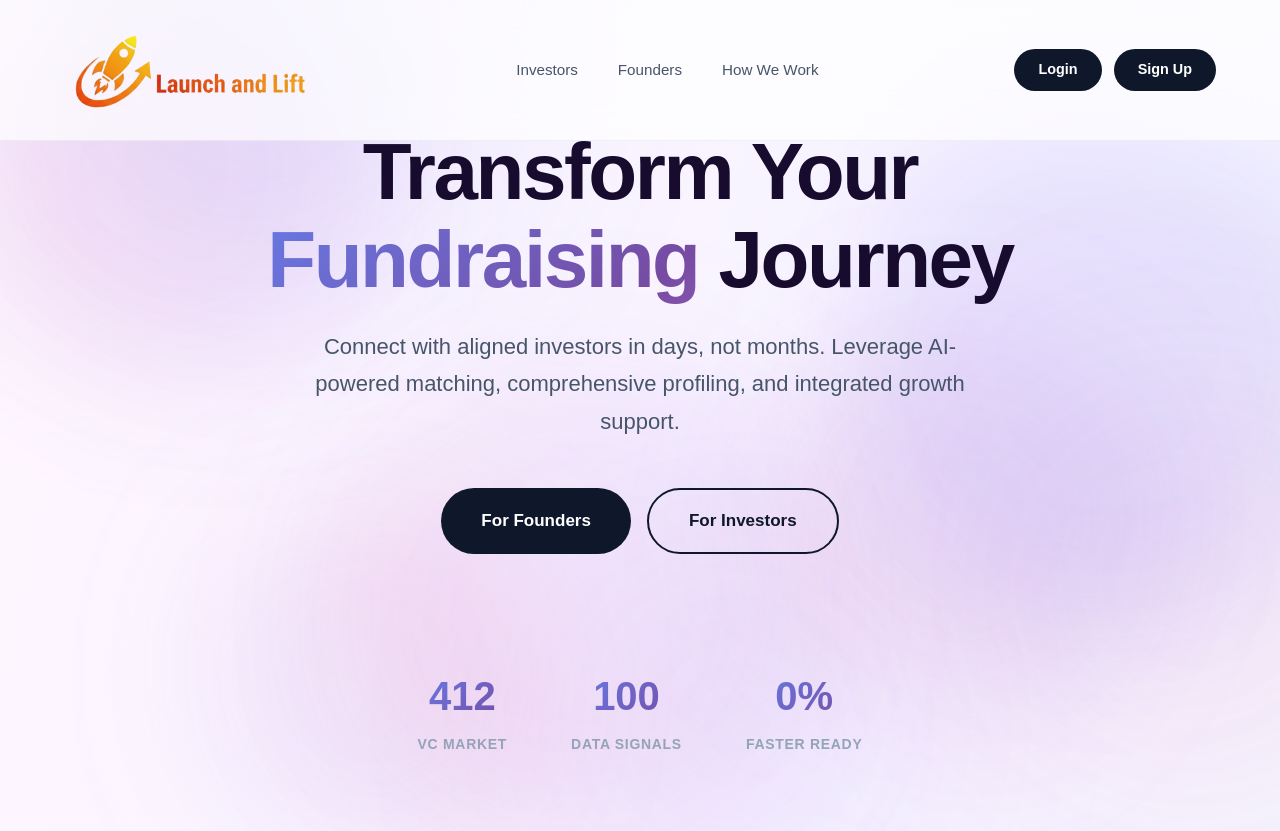
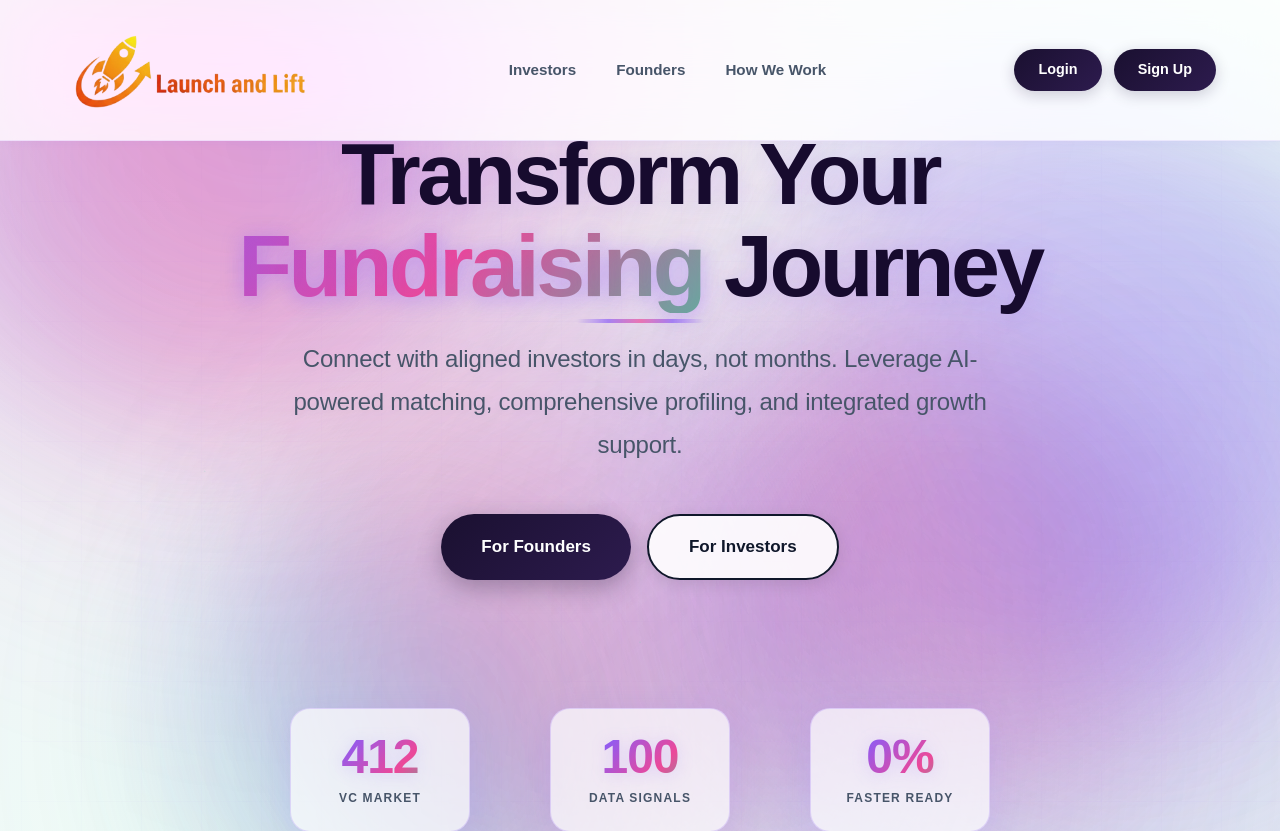
Before and after one commit to saurav342/tw-design-1, a React (Vite) app in the folder frontend/: page / in a window 1280 px wide. Shown: the top 831 px of the page. Built offline with nearby package versions, Linux system fonts and the light colour scheme.

Commit message:
added admin

```diff
--- a/frontend/src/components/FooterEX1.jsx
+++ b/frontend/src/components/FooterEX1.jsx
@@ -15,6 +15,7 @@ const FooterEX1 = () => {
           <p>&copy; 2025 Launch and Lift. All rights reserved.</p>
         </div>
       </div>
+      <div className="footer-gradient"></div>
     </footer>
   );
 };
--- a/frontend/src/index.css
+++ b/frontend/src/index.css
@@ -297,16 +297,18 @@ section {
   right: 0;
   z-index: 1000;
   padding: 1.5rem 0;
-  backdrop-filter: blur(20px);
-  background: rgba(255, 255, 255, 0.7);
-  border-bottom: 1px solid rgba(0, 0, 0, 0.05);
-  transition: all 0.3s cubic-bezier(0.4, 0, 0.2, 1);
+  backdrop-filter: blur(30px) saturate(180%);
+  background: rgba(255, 255, 255, 0.8);
+  border-bottom: 1px solid rgba(139, 92, 246, 0.1);
+  transition: all 0.4s cubic-bezier(0.4, 0, 0.2, 1);
+  box-shadow: 0 2px 10px rgba(139, 92, 246, 0.05);
 }
 
 .navbar.scrolled {
   padding: 0.75rem 0;
-  background: rgba(255, 255, 255, 0.95);
-  box-shadow: 0 4px 20px rgba(0, 0, 0, 0.03);
+  background: rgba(255, 255, 255, 0.98);
+  box-shadow: 0 8px 32px rgba(139, 92, 246, 0.12);
+  border-bottom: 1px solid rgba(139, 92, 246, 0.15);
 }
 
 .nav-container {
@@ -345,12 +347,32 @@ section {
   color: var(--text-secondary);
   text-decoration: none;
   font-size: 0.95rem;
-  font-weight: 500;
-  transition: color 0.2s;
+  font-weight: 600;
+  transition: all 0.3s cubic-bezier(0.4, 0, 0.2, 1);
+  position: relative;
+  padding: 0.5rem 0;
+}
+
+.nav-links a::after {
+  content: '';
+  position: absolute;
+  bottom: 0;
+  left: 50%;
+  transform: translateX(-50%) scaleX(0);
+  width: 100%;
+  height: 2px;
+  background: linear-gradient(90deg, #8b5cf6, #ec4899);
+  transition: transform 0.3s cubic-bezier(0.4, 0, 0.2, 1);
+  border-radius: 2px;
 }
 
 .nav-links a:hover {
-  color: var(--text-primary);
+  color: #8b5cf6;
+  transform: translateY(-2px);
+}
+
+.nav-links a:hover::after {
+  transform: translateX(-50%) scaleX(1);
 }
 
 .nav-cta {
@@ -361,7 +383,7 @@ section {
 
 .nav-cta .btn {
   padding: 0.625rem 1.5rem;
-  background: var(--text-primary);
+  background: linear-gradient(135deg, #1a1030, #2d1b4e);
   color: white;
   border: none;
   border-radius: 100px;
@@ -369,11 +391,30 @@ section {
   font-weight: 600;
   cursor: pointer;
   transition: all 0.3s cubic-bezier(0.4, 0, 0.2, 1);
+  box-shadow: 0 4px 15px rgba(26, 16, 48, 0.2);
+  position: relative;
+  overflow: hidden;
+}
+
+.nav-cta .btn::before {
+  content: '';
+  position: absolute;
+  top: 0;
+  left: -100%;
+  width: 100%;
+  height: 100%;
+  background: linear-gradient(90deg, transparent, rgba(255, 255, 255, 0.2), transparent);
+  transition: left 0.5s;
+}
+
+.nav-cta .btn:hover::before {
+  left: 100%;
 }
 
 .nav-cta .btn:hover {
-  transform: translateY(-1px);
-  box-shadow: 0 8px 20px rgba(0, 0, 0, 0.15);
+  transform: translateY(-2px);
+  box-shadow: 0 8px 25px rgba(139, 92, 246, 0.4);
+  background: linear-gradient(135deg, #2d1b4e, #1a1030);
 }
 
 /* Hero - Full Bleed, No Boxes */
@@ -385,6 +426,15 @@ section {
   position: relative;
   padding: 8rem 0 6rem;
   overflow: hidden;
+  background: linear-gradient(135deg, #fef6ff 0%, #f5f3ff 25%, #ede9fe 50%, #f0fff4 75%, #ecfdf5 100%);
+  background-size: 400% 400%;
+  animation: gradientShift 15s ease infinite;
+}
+
+@keyframes gradientShift {
+  0% { background-position: 0% 50%; }
+  50% { background-position: 100% 50%; }
+  100% { background-position: 0% 50%; }
 }
 
 .hero-background {
@@ -394,44 +444,75 @@ section {
   overflow: hidden;
 }
 
+/* Animated Grid Background */
+.hero-background::before {
+  content: '';
+  position: absolute;
+  inset: 0;
+  background-image:
+    linear-gradient(rgba(139, 92, 246, 0.03) 1px, transparent 1px),
+    linear-gradient(90deg, rgba(139, 92, 246, 0.03) 1px, transparent 1px);
+  background-size: 60px 60px;
+  animation: gridMove 20s linear infinite;
+  opacity: 0.6;
+}
+
+@keyframes gridMove {
+  0% { transform: translate(0, 0); }
+  100% { transform: translate(60px, 60px); }
+}
+
 .gradient-orb {
   position: absolute;
   border-radius: 50%;
-  filter: blur(120px);
-  opacity: 0.4;
+  filter: blur(140px);
+  opacity: 0.6;
   animation: orbFloat 20s ease-in-out infinite;
+  mix-blend-mode: multiply;
 }
 
 .orb-1 {
-  width: 600px;
-  height: 600px;
-  background: radial-gradient(circle, rgba(102, 126, 234, 0.4), transparent);
-  top: -200px;
-  left: -100px;
+  width: 800px;
+  height: 800px;
+  background: radial-gradient(circle, rgba(139, 92, 246, 0.6), rgba(236, 72, 153, 0.4), transparent);
+  top: -300px;
+  left: -200px;
+  animation-duration: 25s;
 }
 
 .orb-2 {
-  width: 500px;
-  height: 500px;
-  background: radial-gradient(circle, rgba(236, 72, 153, 0.3), transparent);
-  top: 40%;
-  right: -150px;
-  animation-delay: 5s;
+  width: 700px;
+  height: 700px;
+  background: radial-gradient(circle, rgba(236, 72, 153, 0.5), rgba(99, 102, 241, 0.4), transparent);
+  top: 30%;
+  right: -200px;
+  animation-delay: 3s;
+  animation-duration: 30s;
 }
 
 .orb-3 {
-  width: 450px;
-  height: 450px;
-  background: radial-gradient(circle, rgba(139, 92, 246, 0.3), transparent);
-  bottom: -100px;
-  left: 40%;
-  animation-delay: 10s;
+  width: 650px;
+  height: 650px;
+  background: radial-gradient(circle, rgba(52, 211, 153, 0.5), rgba(139, 92, 246, 0.4), transparent);
+  bottom: -150px;
+  left: 35%;
+  animation-delay: 7s;
+  animation-duration: 28s;
 }
 
 @keyframes orbFloat {
-  0%, 100% { transform: translate(0, 0) rotate(0deg); }
-  33% { transform: translate(50px, -50px) rotate(120deg); }
-  66% { transform: translate(-30px, 30px) rotate(240deg); }
+  0%, 100% {
+    transform: translate(0, 0) rotate(0deg) scale(1);
+    opacity: 0.6;
+  }
+  33% {
+    transform: translate(80px, -80px) rotate(120deg) scale(1.1);
+    opacity: 0.8;
+  }
+  66% {
+    transform: translate(-60px, 60px) rotate(240deg) scale(0.95);
+    opacity: 0.7;
+  }
 }
 
 /* Revolving Blob Animation (meetjamie.ai style) */
@@ -445,54 +526,56 @@ section {
 .blob {
   position: absolute;
   border-radius: 40% 60% 70% 30% / 40% 50% 60% 50%;
-  filter: blur(60px);
-  opacity: 0.3;
+  filter: blur(80px);
+  opacity: 0.5;
   will-change: transform;
-  background: linear-gradient(135deg, rgba(139, 92, 246, 0.4), rgba(236, 72, 153, 0.4));
+  background: linear-gradient(135deg, rgba(139, 92, 246, 0.6), rgba(236, 72, 153, 0.5), rgba(52, 211, 153, 0.4));
+  mix-blend-mode: multiply;
 }
 
 /* Individual Blob Positioning & Animations */
 .blob-1 {
-  width: 400px;
-  height: 400px;
-  top: -10%;
-  left: -5%;
+  width: 500px;
+  height: 500px;
+  top: -15%;
+  left: -8%;
+  background: linear-gradient(135deg, rgba(139, 92, 246, 0.7), rgba(236, 72, 153, 0.6), rgba(99, 102, 241, 0.5));
   animation: blobFloat1 20s ease-in-out infinite;
 }
 
 .blob-2 {
-  width: 500px;
-  height: 500px;
-  top: 20%;
-  right: -10%;
-  background: linear-gradient(135deg, rgba(99, 102, 241, 0.4), rgba(139, 92, 246, 0.4));
+  width: 600px;
+  height: 600px;
+  top: 15%;
+  right: -12%;
+  background: linear-gradient(135deg, rgba(99, 102, 241, 0.6), rgba(139, 92, 246, 0.6), rgba(236, 72, 153, 0.5));
   animation: blobFloat2 25s ease-in-out infinite;
 }
 
 .blob-3 {
-  width: 350px;
-  height: 350px;
-  bottom: -5%;
-  left: 10%;
-  background: linear-gradient(135deg, rgba(236, 72, 153, 0.3), rgba(99, 102, 241, 0.3));
+  width: 450px;
+  height: 450px;
+  bottom: -8%;
+  left: 8%;
+  background: linear-gradient(135deg, rgba(236, 72, 153, 0.6), rgba(99, 102, 241, 0.5), rgba(52, 211, 153, 0.4));
   animation: blobFloat3 23s ease-in-out infinite;
 }
 
 .blob-4 {
-  width: 450px;
-  height: 450px;
-  top: 40%;
-  left: 30%;
-  background: linear-gradient(135deg, rgba(139, 92, 246, 0.3), rgba(236, 72, 153, 0.3));
+  width: 550px;
+  height: 550px;
+  top: 35%;
+  left: 25%;
+  background: linear-gradient(135deg, rgba(139, 92, 246, 0.6), rgba(236, 72, 153, 0.5), rgba(52, 211, 153, 0.4));
   animation: blobFloat4 28s ease-in-out infinite;
 }
 
 .blob-5 {
-  width: 380px;
-  height: 380px;
-  bottom: 20%;
-  right: 5%;
-  background: linear-gradient(135deg, rgba(99, 102, 241, 0.35), rgba(236, 72, 153, 0.35));
+  width: 480px;
+  height: 480px;
+  bottom: 15%;
+  right: 3%;
+  background: linear-gradient(135deg, rgba(99, 102, 241, 0.6), rgba(236, 72, 153, 0.5), rgba(139, 92, 246, 0.5));
   animation: blobFloat5 22s ease-in-out infinite;
 }
 
@@ -588,39 +671,67 @@ section {
 }
 
 .hero-title {
-  font-size: clamp(2.5rem, 7vw, 5rem);
-  font-weight: 800;
-  line-height: 1.1;
-  letter-spacing: -0.03em;
+  font-size: clamp(2.5rem, 7vw, 5.5rem);
+  font-weight: 900;
+  line-height: 1.05;
+  letter-spacing: -0.04em;
   margin-bottom: 1.5rem;
   opacity: 0;
   animation: fadeInUp 0.8s ease forwards 0.4s;
+  text-shadow: 0 4px 20px rgba(139, 92, 246, 0.15);
+  position: relative;
+}
+
+.hero-title::after {
+  content: '';
+  position: absolute;
+  bottom: -10px;
+  left: 50%;
+  transform: translateX(-50%);
+  width: 120px;
+  height: 4px;
+  background: linear-gradient(90deg, transparent, #8b5cf6, #ec4899, #8b5cf6, transparent);
+  border-radius: 2px;
+  opacity: 0.6;
+  animation: shimmer 3s ease-in-out infinite;
+}
+
+@keyframes shimmer {
+  0%, 100% { opacity: 0.4; width: 100px; }
+  50% { opacity: 0.8; width: 140px; }
 }
 
 .gradient-text {
-  background: linear-gradient(135deg, #667eea 0%, #764ba2 50%, #f093fb 100%);
-  background-size: 200% 200%;
+  background: linear-gradient(135deg, #667eea 0%, #8b5cf6 25%, #ec4899 50%, #34d399 75%, #8b5cf6 100%);
+  background-size: 300% 300%;
   -webkit-background-clip: text;
   background-clip: text;
   -webkit-text-fill-color: transparent;
-  animation: gradientFlow 8s ease infinite;
+  animation: gradientFlow 6s ease infinite;
+  position: relative;
+  display: inline-block;
+  filter: drop-shadow(0 2px 10px rgba(139, 92, 246, 0.3));
 }
 
 @keyframes gradientFlow {
-  0%, 100% { background-position: 0% 50%; }
+  0% { background-position: 0% 50%; }
   50% { background-position: 100% 50%; }
+  100% { background-position: 0% 50%; }
 }
 
 .hero-subtitle {
-  font-size: clamp(1.125rem, 2vw, 1.375rem);
+  font-size: clamp(1.125rem, 2vw, 1.5rem);
   color: var(--text-secondary);
-  line-height: 1.7;
+  line-height: 1.8;
   margin-bottom: 3rem;
-  max-width: 700px;
+  max-width: 750px;
   margin-left: auto;
   margin-right: auto;
   opacity: 0;
   animation: fadeInUp 0.8s ease forwards 0.6s;
+  font-weight: 500;
+  letter-spacing: -0.01em;
+  text-shadow: 0 2px 10px rgba(0, 0, 0, 0.05);
 }
 
 .hero-cta {
@@ -650,25 +761,63 @@ section {
 }
 
 .btn-primary {
-  background: var(--text-primary);
+  background: linear-gradient(135deg, #1a1030 0%, #2d1b4e 100%);
   color: white;
+  position: relative;
+  overflow: hidden;
+  box-shadow: 0 8px 25px rgba(26, 16, 48, 0.3);
+}
+
+.btn-primary::before {
+  content: '';
+  position: absolute;
+  top: 0;
+  left: -100%;
+  width: 100%;
+  height: 100%;
+  background: linear-gradient(90deg, transparent, rgba(255, 255, 255, 0.2), transparent);
+  transition: left 0.5s;
+}
+
+.btn-primary:hover::before {
+  left: 100%;
 }
 
 .btn-primary:hover {
-  transform: translateY(-2px);
-  box-shadow: 0 12px 30px rgba(0, 0, 0, 0.2);
+  transform: translateY(-3px) scale(1.02);
+  box-shadow: 0 15px 40px rgba(139, 92, 246, 0.4), 0 0 30px rgba(236, 72, 153, 0.3);
+  background: linear-gradient(135deg, #2d1b4e 0%, #1a1030 100%);
 }
 
 .btn-outline {
-  background: transparent;
+  background: rgba(255, 255, 255, 0.9);
+  backdrop-filter: blur(10px);
   color: var(--text-primary);
   border: 2px solid var(--text-primary);
+  box-shadow: 0 4px 15px rgba(0, 0, 0, 0.1);
+}
+
+.btn-outline::before {
+  content: '';
+  position: absolute;
+  inset: 0;
+  background: linear-gradient(135deg, #8b5cf6, #ec4899);
+  opacity: 0;
+  transition: opacity 0.3s;
+  z-index: -1;
+  border-radius: 100px;
+}
+
+.btn-outline:hover::before {
+  opacity: 1;
 }
 
 .btn-outline:hover {
-  background: var(--text-primary);
+  background: linear-gradient(135deg, #8b5cf6, #ec4899);
   color: white;
-  transform: translateY(-2px);
+  border-color: transparent;
+  transform: translateY(-3px) scale(1.02);
+  box-shadow: 0 15px 40px rgba(139, 92, 246, 0.4);
 }
 
 .btn-large {
@@ -678,33 +827,72 @@ section {
 
 .hero-stats {
   display: flex;
-  gap: 4rem;
+  gap: 5rem;
   justify-content: center;
-  padding-top: 3rem;
+  padding-top: 4rem;
   opacity: 0;
   animation: fadeInUp 0.8s ease forwards 1s;
+  flex-wrap: wrap;
 }
 
 .stat-item {
   text-align: center;
+  position: relative;
+  padding: 1.5rem 2rem;
+  background: rgba(255, 255, 255, 0.7);
+  backdrop-filter: blur(20px);
+  border-radius: 20px;
+  border: 1px solid rgba(139, 92, 246, 0.2);
+  box-shadow: 0 8px 32px rgba(139, 92, 246, 0.15);
+  transition: all 0.3s cubic-bezier(0.4, 0, 0.2, 1);
+  min-width: 180px;
+}
+
+.stat-item::before {
+  content: '';
+  position: absolute;
+  inset: -2px;
+  border-radius: 20px;
+  background: linear-gradient(135deg, #8b5cf6, #ec4899, #34d399);
+  opacity: 0;
+  z-index: -1;
+  transition: opacity 0.3s;
+  filter: blur(8px);
+}
+
+.stat-item:hover::before {
+  opacity: 0.3;
+}
+
+.stat-item:hover {
+  transform: translateY(-8px) scale(1.05);
+  box-shadow: 0 20px 50px rgba(139, 92, 246, 0.3);
+  background: rgba(255, 255, 255, 0.95);
+  border-color: rgba(139, 92, 246, 0.4);
 }
 
 .stat-number {
-  font-size: 2.5rem;
-  font-weight: 800;
-  background: linear-gradient(135deg, #667eea, #764ba2);
+  font-size: 3rem;
+  font-weight: 900;
+  background: linear-gradient(135deg, #667eea 0%, #8b5cf6 25%, #ec4899 50%, #34d399 75%, #8b5cf6 100%);
+  background-size: 200% 200%;
   -webkit-background-clip: text;
   background-clip: text;
   -webkit-text-fill-color: transparent;
   margin-bottom: 0.5rem;
+  animation: gradientFlow 4s ease infinite;
+  line-height: 1;
+  letter-spacing: -0.02em;
+  filter: drop-shadow(0 2px 8px rgba(139, 92, 246, 0.2));
 }
 
 .stat-label {
-  font-size: 0.875rem;
-  color: var(--text-muted);
+  font-size: 0.75rem;
+  color: var(--text-secondary);
   text-transform: uppercase;
-  letter-spacing: 0.05em;
-  font-weight: 600;
+  letter-spacing: 0.1em;
+  font-weight: 700;
+  margin-top: 0.5rem;
 }
 
 @keyframes fadeInUp {
@@ -720,19 +908,42 @@ section {
 
 /* CTA - Bold Finale */
 .cta-section {
-  padding: 10rem 0;
+  padding: 12rem 0;
   text-align: center;
-  background: linear-gradient(135deg, #667eea 0%, #764ba2 100%);
+  background: linear-gradient(135deg, #667eea 0%, #8b5cf6 25%, #ec4899 50%, #34d399 75%, #667eea 100%);
+  background-size: 400% 400%;
   color: white;
   position: relative;
   overflow: hidden;
+  animation: gradientShift 10s ease infinite;
 }
 
 .cta-section::before {
   content: '';
   position: absolute;
   inset: 0;
-  background: radial-gradient(circle at 30% 50%, rgba(255, 255, 255, 0.1), transparent 50%);
+  background: radial-gradient(circle at 30% 50%, rgba(255, 255, 255, 0.15), transparent 60%);
+  animation: pulse 4s ease-in-out infinite;
+}
+
+.cta-section::after {
+  content: '';
+  position: absolute;
+  inset: 0;
+  background:
+    radial-gradient(circle at 20% 30%, rgba(255, 255, 255, 0.1), transparent 50%),
+    radial-gradient(circle at 80% 70%, rgba(255, 255, 255, 0.1), transparent 50%);
+  animation: float 8s ease-in-out infinite;
+}
+
+@keyframes pulse {
+  0%, 100% { opacity: 0.8; }
+  50% { opacity: 1; }
+}
+
+@keyframes float {
+  0%, 100% { transform: translate(0, 0); }
+  50% { transform: translate(20px, -20px); }
 }
 
 .cta-content {
@@ -741,15 +952,20 @@ section {
 }
 
 .cta-content h2 {
-  font-size: clamp(2.5rem, 5vw, 4rem);
+  font-size: clamp(2.5rem, 5vw, 4.5rem);
   font-weight: 900;
   margin-bottom: 1.5rem;
+  text-shadow: 0 4px 20px rgba(0, 0, 0, 0.2);
+  letter-spacing: -0.02em;
+  line-height: 1.1;
 }
 
 .cta-content p {
-  font-size: 1.375rem;
+  font-size: 1.5rem;
   margin-bottom: 3rem;
-  opacity: 0.9;
+  opacity: 0.95;
+  font-weight: 500;
+  text-shadow: 0 2px 10px rgba(0, 0, 0, 0.15);
 }
 
 .cta-buttons {
@@ -761,48 +977,91 @@ section {
 
 .cta-buttons .btn-primary {
   background: white;
-  color: var(--primary-dark);
+  color: #1a1030;
+  box-shadow: 0 10px 30px rgba(0, 0, 0, 0.2);
+}
+
+.cta-buttons .btn-primary:hover {
+  background: #f8f9fa;
+  transform: translateY(-4px) scale(1.05);
+  box-shadow: 0 20px 50px rgba(0, 0, 0, 0.3);
 }
 
 .cta-buttons .btn-outline {
-  border-color: white;
+  border: 2px solid rgba(255, 255, 255, 0.8);
   color: white;
+  background: rgba(255, 255, 255, 0.1);
+  backdrop-filter: blur(10px);
+}
+
+.cta-buttons .btn-outline::before {
+  background: white;
 }
 
 .cta-buttons .btn-outline:hover {
   background: white;
-  color: var(--primary-dark);
+  color: #1a1030;
+  border-color: white;
+  transform: translateY(-4px) scale(1.05);
+  box-shadow: 0 20px 50px rgba(255, 255, 255, 0.3);
 }
 
 /* Footer - Minimal (EX1 version) */
 .footer {
-  padding: 4rem 0 2rem;
-  background: var(--text-primary);
-  color: rgba(255, 255, 255, 0.7);
+  padding: 5rem 0 2.5rem;
+  background: linear-gradient(135deg, #0f0a1f 0%, #1a1030 50%, #2d1b4e 100%);
+  color: rgba(255, 255, 255, 0.8);
+  position: relative;
+  overflow: hidden;
+}
+
+.footer-gradient {
+  position: absolute;
+  inset: 0;
+  background:
+    radial-gradient(circle at 20% 30%, rgba(139, 92, 246, 0.2), transparent 50%),
+    radial-gradient(circle at 80% 70%, rgba(236, 72, 153, 0.15), transparent 50%);
+  pointer-events: none;
+  z-index: 0;
+}
+
+.footer .container {
+  position: relative;
+  z-index: 1;
 }
 
 .footer-content {
   text-align: center;
-  margin-bottom: 2rem;
+  margin-bottom: 2.5rem;
 }
 
 .footer .logo {
   color: white;
   display: inline-flex;
-  margin-bottom: 1rem;
+  margin-bottom: 1.5rem;
+  font-size: 1.5rem;
+  font-weight: 700;
+  transition: transform 0.3s;
+}
+
+.footer .logo:hover {
+  transform: scale(1.05);
 }
 
 .footer-content p {
   max-width: 500px;
   margin: 1rem auto;
-  line-height: 1.7;
+  line-height: 1.8;
+  font-size: 1.05rem;
+  opacity: 0.9;
 }
 
 .footer-bottom {
   text-align: center;
-  padding-top: 2rem;
-  border-top: 1px solid rgba(255, 255, 255, 0.1);
+  padding-top: 2.5rem;
+  border-top: 1px solid rgba(255, 255, 255, 0.15);
   font-size: 0.875rem;
+  opacity: 0.8;
 }
 
 /* Ripple Animation */
@@ -813,10 +1072,69 @@ section {
   }
 }
 
+/* Floating Sparkles */
+.hero-background::after {
+  content: '';
+  position: absolute;
+  inset: 0;
+  background-image:
+    radial-gradient(2px 2px at 20% 30%, rgba(139, 92, 246, 0.4), transparent),
+    radial-gradient(2px 2px at 60% 70%, rgba(236, 72, 153, 0.3), transparent),
+    radial-gradient(1px 1px at 50% 50%, rgba(52, 211, 153, 0.4), transparent),
+    radial-gradient(1px 1px at 80% 10%, rgba(139, 92, 246, 0.3), transparent),
+    radial-gradient(2px 2px at 90% 40%, rgba(236, 72, 153, 0.4), transparent),
+    radial-gradient(1px 1px at 33% 60%, rgba(52, 211, 153, 0.3), transparent),
+    radial-gradient(1px 1px at 10% 80%, rgba(139, 92, 246, 0.3), transparent);
+  background-size: 200% 200%;
+  background-position: 0% 0%, 100% 50%, 50% 100%, 0% 50%, 100% 100%, 50% 0%, 0% 100%;
+  animation: sparkle 20s linear infinite;
+  opacity: 0.6;
+  pointer-events: none;
+}
+
+@keyframes sparkle {
+  0% { background-position: 0% 0%, 100% 50%, 50% 100%, 0% 50%, 100% 100%, 50% 0%, 0% 100%; }
+  50% { background-position: 100% 100%, 0% 50%, 50% 0%, 100% 50%, 0% 0%, 50% 100%, 100% 0%; }
+  100% { background-position: 0% 0%, 100% 50%, 50% 100%, 0% 50%, 100% 100%, 50% 0%, 0% 100%; }
+}
+
 /* Responsive */
 @media (max-width: 768px) {
   .nav-links { display: none; }
   .hero-title { font-size: 2.5rem; }
-  .hero-stats { flex-direction: column; gap: 2rem; }
+  .hero-title::after { width: 80px; }
+  .hero-stats {
+    flex-direction: column;
+    gap: 1.5rem;
+    padding-top: 3rem;
+  }
+  .stat-item {
+    min-width: auto;
+    width: 100%;
+    max-width: 280px;
+  }
+  .stat-number {
+    font-size: 2.5rem;
+  }
+  .hero-subtitle {
+    font-size: 1.125rem;
+    padding: 0 1rem;
+  }
   .cta-content h2 { font-size: 2rem; }
+  .cta-content p { font-size: 1.125rem; }
+  .hero {
+    padding: 6rem 0 4rem;
+  }
+  .gradient-orb {
+    filter: blur(100px);
+  }
+  .orb-1, .orb-2, .orb-3 {
+    width: 400px;
+    height: 400px;
+  }
+  .blob-1, .blob-2, .blob-3, .blob-4, .blob-5 {
+    width: 300px;
+    height: 300px;
+    filter: blur(60px);
+  }
 }
```
